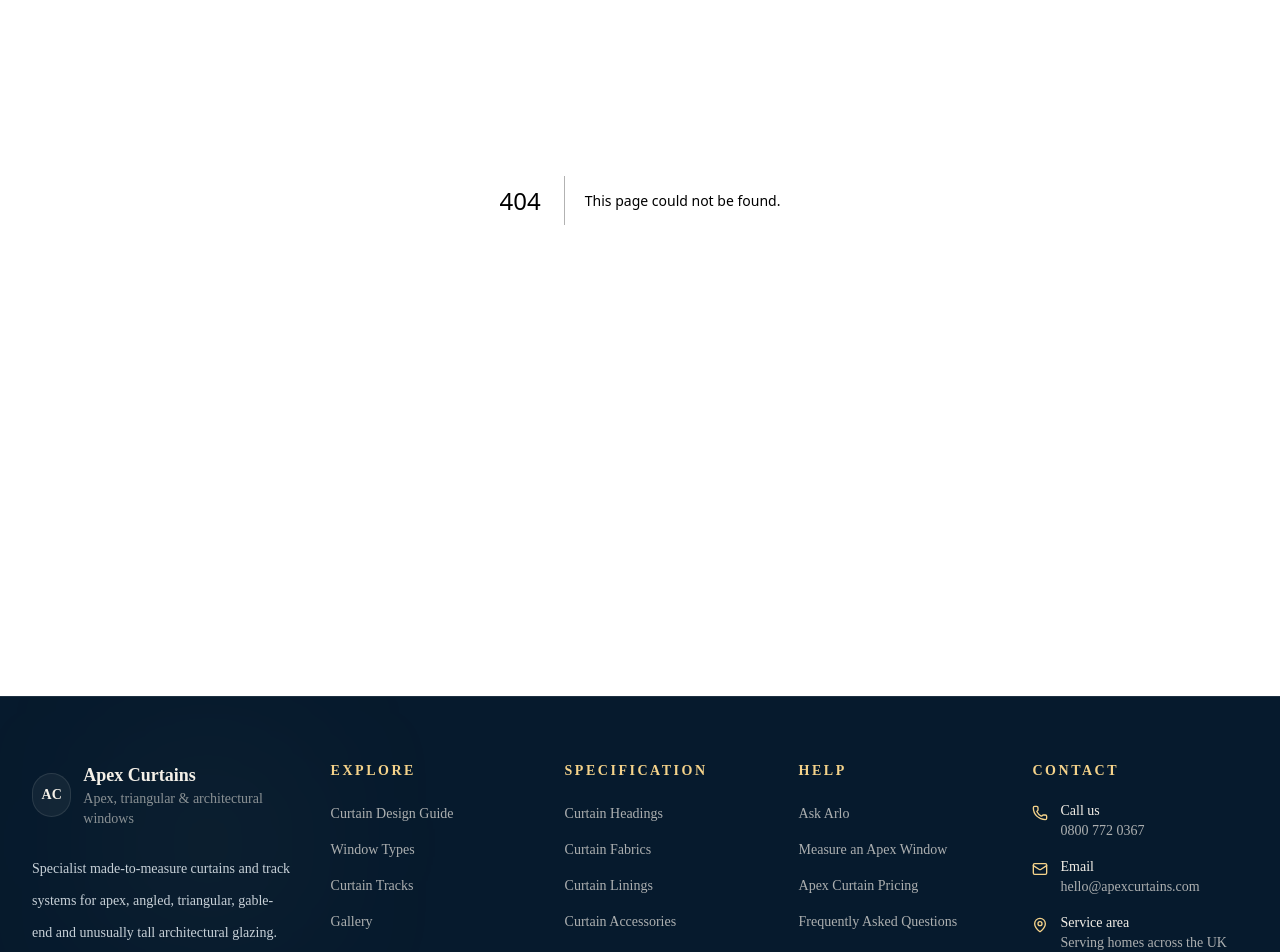
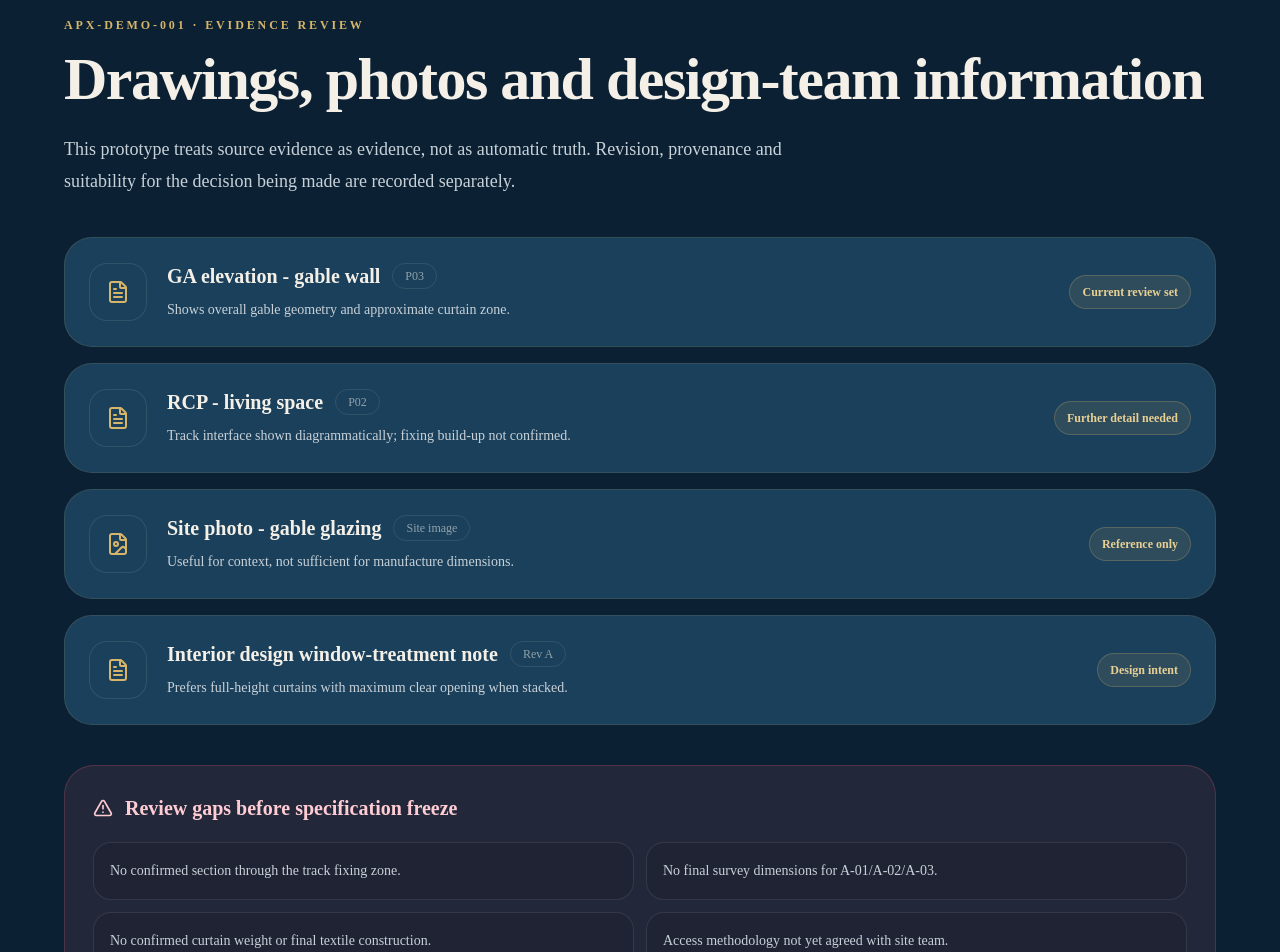
Before and after one commit to Nylon1/Apexcurtains, a Next.js app: page /professionals/workspace/projects/apx-demo-001/review in a window 1280 px wide. Before the commit this address had no page. Shown: the part 200-1152 px from the top of the page. Built offline with nearby package versions, Linux system fonts and the light colour scheme.

Commit message:
Add drawings and photo review prototype

```diff
--- /dev/null
+++ b/app/professionals/workspace/projects/apx-demo-001/review/page.tsx
@@ -0,0 +1,44 @@
+import Link from "next/link";
+import { ArrowLeft, FileImage, FileText, TriangleAlert } from "lucide-react";
+
+export const metadata = {
+  title: "Drawing & Photo Review | APX-DEMO-001",
+  robots: { index: false, follow: false },
+};
+
+const evidence = [
+  { name: "GA elevation - gable wall", type: "Drawing", revision: "P03", status: "Current review set", note: "Shows overall gable geometry and approximate curtain zone." },
+  { name: "RCP - living space", type: "Drawing", revision: "P02", status: "Further detail needed", note: "Track interface shown diagrammatically; fixing build-up not confirmed." },
+  { name: "Site photo - gable glazing", type: "Photo", revision: "Site image", status: "Reference only", note: "Useful for context, not sufficient for manufacture dimensions." },
+  { name: "Interior design window-treatment note", type: "Brief", revision: "Rev A", status: "Design intent", note: "Prefers full-height curtains with maximum clear opening when stacked." },
+];
+
+export default function Page() {
+  return (
+    <main className="min-h-screen bg-apex-navy-950 px-4 pb-24 pt-32 text-white sm:px-6 lg:px-8 lg:pt-40">
+      <div className="mx-auto max-w-6xl">
+        <Link href="/professionals/workspace/projects/apx-demo-001" className="inline-flex items-center gap-2 text-sm text-[#d6b56b]"><ArrowLeft className="h-4 w-4" />Back to project</Link>
+        <p className="mt-8 text-xs font-semibold uppercase tracking-[0.24em] text-[#d6b56b]">APX-DEMO-001 · Evidence review</p>
+        <h1 className="mt-4 text-4xl font-semibold tracking-tight sm:text-6xl">Drawings, photos and design-team information</h1>
+        <p className="mt-6 max-w-3xl text-lg leading-8 text-[#C8D1D8]">This prototype treats source evidence as evidence, not as automatic truth. Revision, provenance and suitability for the decision being made are recorded separately.</p>
+
+        <section className="mt-10 space-y-4">
+          {evidence.map((item) => (
+            <article key={item.name} className="grid gap-5 rounded-[28px] border border-white/10 bg-white/[0.04] p-6 md:grid-cols-[auto_1fr_auto] md:items-center">
+              <div className="rounded-2xl border border-white/10 bg-[#1B405B] p-4">{item.type === "Photo" ? <FileImage className="h-6 w-6 text-[#d6b56b]" /> : <FileText className="h-6 w-6 text-[#d6b56b]" />}</div>
+              <div><div className="flex flex-wrap items-center gap-3"><h2 className="text-xl font-semibold">{item.name}</h2><span className="rounded-full border border-white/10 px-3 py-1 text-xs text-white/55">{item.revision}</span></div><p className="mt-2 text-sm leading-6 text-[#C8D1D8]">{item.note}</p></div>
+              <span className="rounded-full border border-[#d6b56b]/25 bg-[#d6b56b]/10 px-3 py-2 text-xs font-semibold text-[#e8cf94]">{item.status}</span>
+            </article>
+          ))}
+        </section>
+
+        <section className="mt-10 rounded-[30px] border border-rose-400/20 bg-rose-400/10 p-7">
+          <div className="flex items-center gap-3 text-rose-200"><TriangleAlert className="h-5 w-5" /><h2 className="text-xl font-semibold">Review gaps before specification freeze</h2></div>
+          <div className="mt-5 grid gap-3 md:grid-cols-2">
+            {["No confirmed section through the track fixing zone.", "No final survey dimensions for A-01/A-02/A-03.", "No confirmed curtain weight or final textile construction.", "Access methodology not yet agreed with site team."].map((item) => <div key={item} className="rounded-2xl border border-white/10 bg-black/10 p-4 text-sm leading-6 text-[#C8D1D8]">{item}</div>)}
+          </div>
+        </section>
+      </div>
+    </main>
+  );
+}
```
